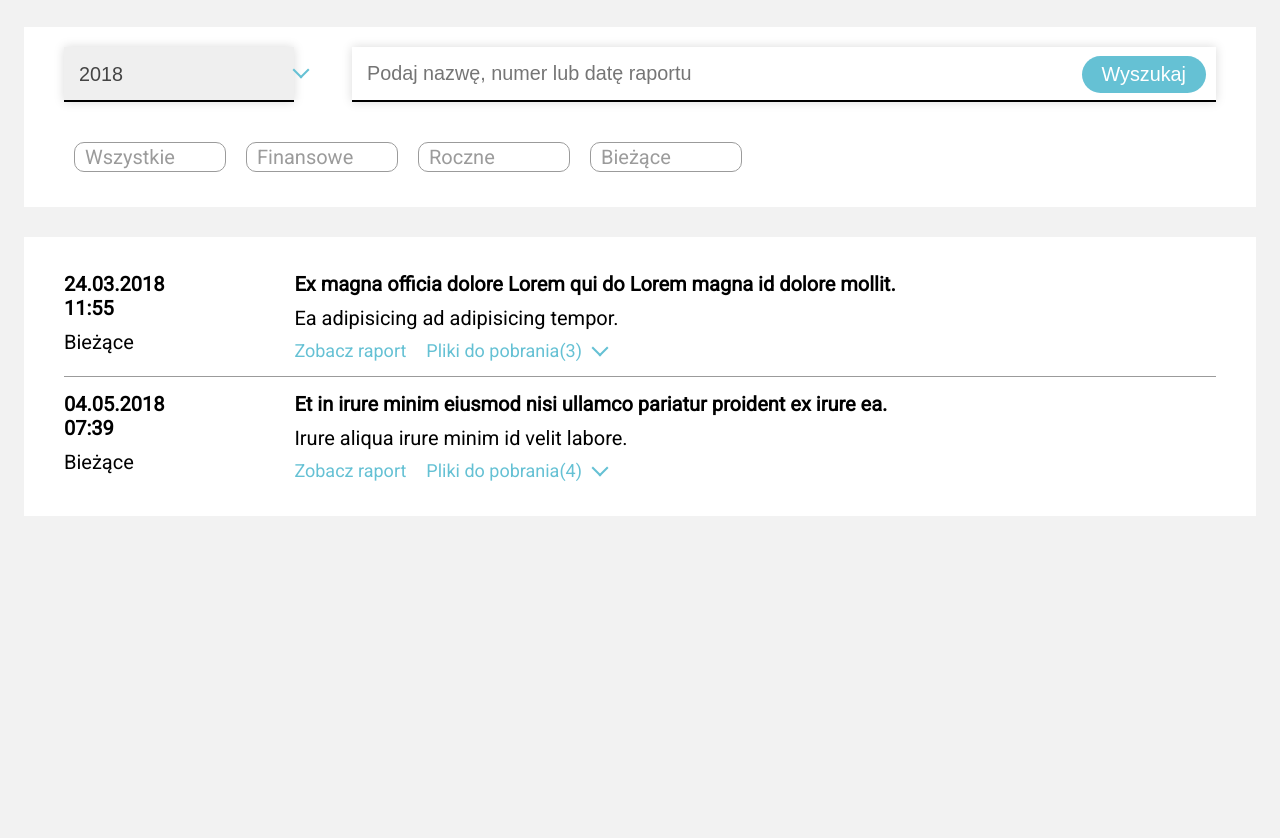
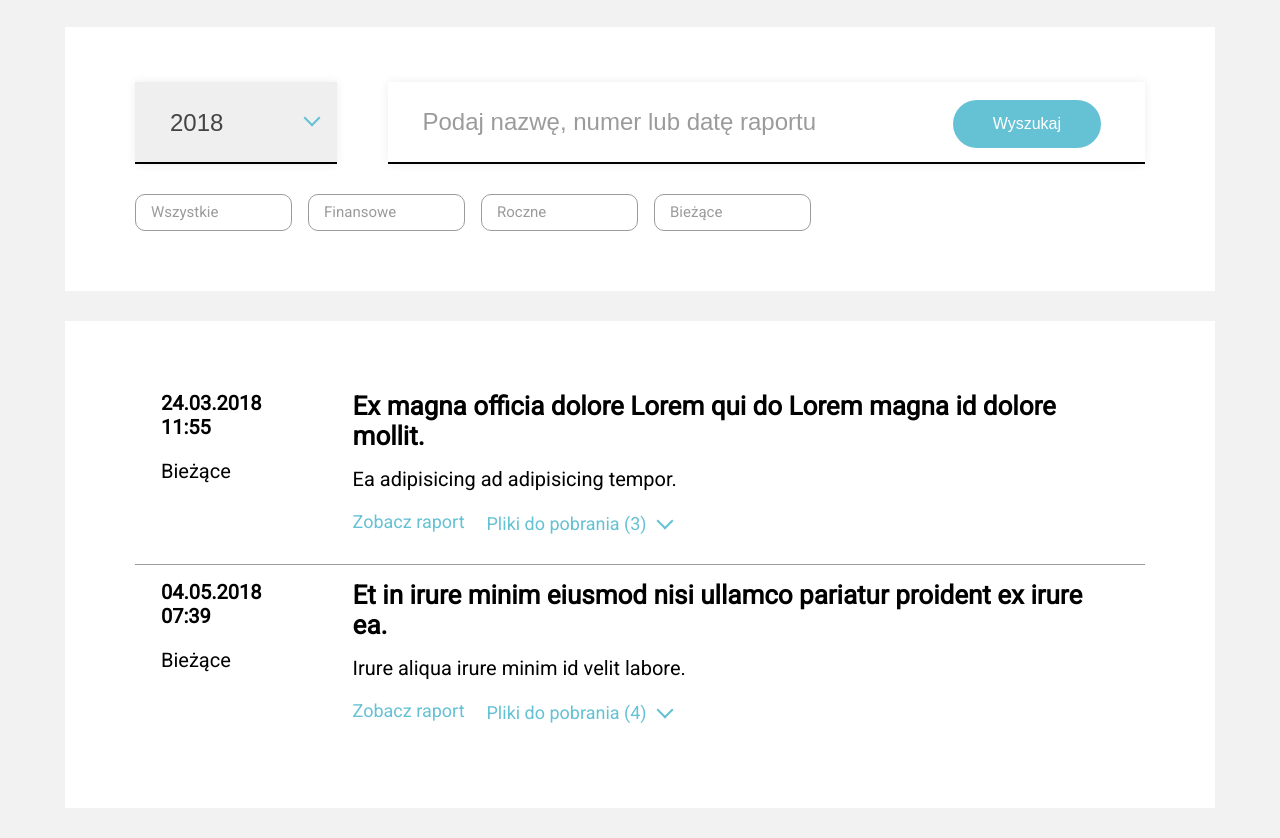
Before and after one commit to Brala/testy, a plain HTML site: page app/index.html in a window 1280 px wide. Shown: the part 75-913 px from the top of the page. Before the commit the page ends 800 px from the top, so only its background shows below. Drawn offline with nearby package versions, Linux system fonts and the light colour scheme; files that its build step writes are made by us from their sources.

Commit message:
styles improved

```diff
--- a/app/scripts/scripts.js
+++ b/app/scripts/scripts.js
@@ -111,7 +111,7 @@ function renderData(data) {
             return filesOutput += "\n                <a>\n                    Pobierz " + file.filename + ".pdf    (" + file.filesize + "kB)\n                </a>";
         });
 
-        var attachedFiles = element.files.length === 0 ? "" : element.files.length === 1 ? " <a>\n                    Pobierz " + element.files[0].filename + ".pdf    (" + element.files[0].filesize + "kB)\n                </a>" : " <a id=\"toggleFiles" + filesToggleIndex + "\"}>\n                    Pliki do pobrania(" + element.files.length + ")     <i class=\"arrow arrow-down\"></i>\n                </a>\n                <div class=\"hidden\" id=\"visibleFiles" + filesToggleIndex + "\">\n                    <hr>\n                    " + filesOutput + "\n                </div>";
+        var attachedFiles = element.files.length === 0 ? "" : element.files.length === 1 ? " <a>\n                    Pobierz " + element.files[0].filename + ".pdf    (" + element.files[0].filesize + "kB)\n                </a>" : " <a class=\"toggle-files\" id=\"toggleFiles" + filesToggleIndex + "\"}>\n                    Pliki do pobrania (" + element.files.length + ")     <i class=\"arrow arrow-down\"></i>\n                </a>\n                <div class=\"hidden\" id=\"visibleFiles" + filesToggleIndex + "\">\n                    <hr>\n                    " + filesOutput + "\n                </div>";
 
         element.files.length >= 2 ? filesToggleIndex++ : null;
 
--- a/scripts/script.js
+++ b/scripts/script.js
@@ -119,8 +119,8 @@ function renderData(data){
             ? ` <a>
                     Pobierz ${element.files[0].filename}.pdf    (${element.files[0].filesize}kB)
                 </a>`
-            : ` <a id="toggleFiles${filesToggleIndex}"}>
-                    Pliki do pobrania(${element.files.length})     <i class="arrow arrow-down"></i>
+            : ` <a class="toggle-files" id="toggleFiles${filesToggleIndex}"}>
+                    Pliki do pobrania (${element.files.length})     <i class="arrow arrow-down"></i>
                 </a>
                 <div class="hidden" id="visibleFiles${filesToggleIndex}">
                     <hr>
--- a/scss/global.scss
+++ b/scss/global.scss
@@ -5,24 +5,24 @@
 $background: #f2f2f2;
 $white: #ffffff;
 $accent-blue: #65c1d4;
+$tag-checked: #f7fcfd;
 $font-main: #000000;
 $font-form: #9b9b9b;
 
 // Global Mixins
 @mixin default-section {
-	background-color:$white;
-	margin: 30px auto;
-	padding: 20px 40px;
-	width: 90%;
+	background-color: $white;
+	margin: 30px 65px;
+	padding: 55px 70px;
 }
 
 @mixin filter-inputs {
+	height: 82px;
+	padding-left: 35px;
+	font-size: 24px;
 	border: none;
-	height: 55px;
-	line-height: 55px;
-	padding: 0 15px;
 	border-bottom: 2px solid black;
-	box-shadow: 0px 0px 10px 0px rgba(0,0,0,0.15)
+	box-shadow: 0px 0px 10px 0px rgba(0,0,0,0.07)
 }
 
 
@@ -50,19 +50,16 @@ body {
 	border-width: 0 2px 2px 0;
 	display: inline-block;
 	padding: 5px;
+
 	&.arrow-down {
 		transform: rotate(45deg);
 		position: absolute;
 		right: -24px;
 		top: 2px;
+
 		&.arrow-up {
 			transform: rotate(-135deg);
 			top: 9px;
 		}
 	}
 }
-
-
-
-// MARGIN-LEFT: -60px;
-// margin-right: 48px;
--- a/scss/template/header.scss
+++ b/scss/template/header.scss
@@ -28,8 +28,8 @@ header {
             }
 
             .arrow{
-                right: 45px;
-                top: 17px;
+                right: calc(20% + 19px);
+                top: 30px;
                 pointer-events: none;
             }
         }
@@ -41,23 +41,29 @@ header {
             input[type=search]{
                 @include filter-inputs;
                 width: 100%;
+
+                &::placeholder{
+                    color: #9b9b9b
+                }
             }
 
             input[type=button]{
                 background-color: $accent-blue;
                 color: $white;
-                margin-left: -140px;
+                font-size: 16px;
+                line-height: 48px;
                 border: none;
-                padding: 7px 20px;
-                border-radius: 19px;
+                padding: 0 40px;
+                border-radius: 24px;
                 position: absolute;
-                right: 10px;
-                top: 9px;
+                right: 44px;
+                top: 18px;
             }
         }
 
         fieldset:nth-child(3){
             margin: 30px 0 5px;
+
             .formrow{
                 float: left;
 
@@ -70,19 +76,20 @@ header {
                 label{
                     display: block;
                     width: 140px;
-                    height: 28px;
-                    line-height: 28px;
-                    margin: 10px;
+                    height: 35px;
+                    line-height: 35px;
+                    margin-right: 16px;
                     border-radius: 10px;
                     border: 1px solid $font-form;
-                    padding-left: 10px;
+                    padding-left: 15px;
                     color: $font-form;
+                    font-size: 15px;
                     position: relative;
                 }
 
                 input[type=checkbox]:checked ~ label {
                     border-color: $accent-blue;
-                    background-color: #eefcff;
+                    background-color: $tag-checked;
                     color: $font-main;
                 }
 
@@ -94,7 +101,7 @@ header {
                 input[type=checkbox]:checked ~ label span {
                     opacity: 1;
                     position: absolute;
-                    right: 10px;
+                    right: 15px;
                 }
             }
         }
--- a/scss/template/main.scss
+++ b/scss/template/main.scss
@@ -3,7 +3,8 @@ main {
 	@include default-section;
 
 	.block {
-		padding: 15px 0;
+		padding: 15px 26px;
+
 		&:not(:last-child){
 			border-bottom: 1px solid #9b9b9b;
 		}
@@ -12,27 +13,38 @@ main {
 			width: 20%;
 
 			p:last-child {
-				margin-top:10px;
+				margin-top:20px;
 			}
 		}
 
 		.title-description-files {
 			width: 80%;
 
+			h2{
+				font-size: 26px;
+
+			}
+
 			> p {
-				margin: 10px 0;
+				margin: 16px 0 20px;
 			}
 
 			a {
 				display: block;
+				position: relative;
+				margin-bottom: 17px;
 				color: $accent-blue;
 				font-size: 18px;
 				cursor: pointer;
-				position: relative;
+
 			}
 
 			.files{
-				margin-left: 20px;
+				margin-left: 22px;
+
+				.toggle-files{
+					display: inline;
+				}
 			}
 
 		}
```
Also changed, not shown: app/scripts/scripts.min.js, 1 other file.
